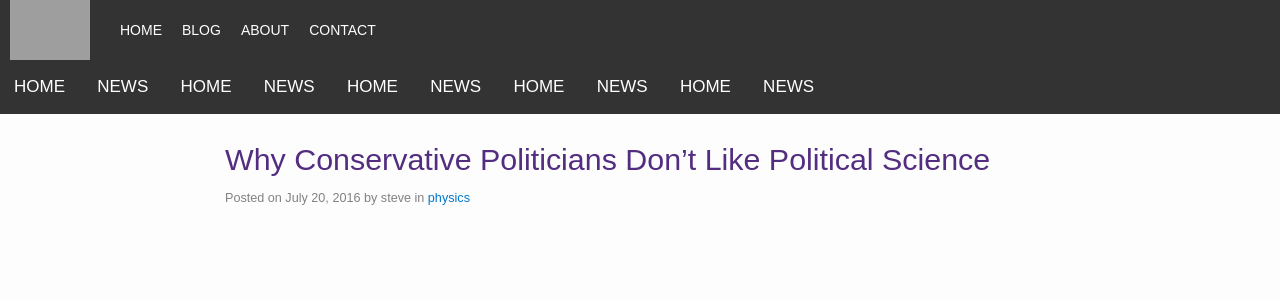
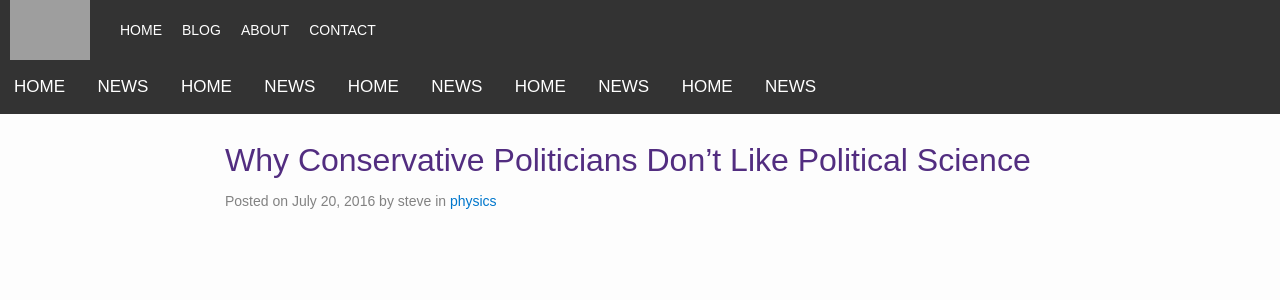
Before and after one commit to Indscience/indscience.github.io, a Jekyll site: the page built from _posts/2016-07-20-hello.md, in a window 1280 px wide. Shown: the top 300 px of the page. Built offline with Jekyll 4.4.1, drawn with Linux system fonts in a browser that asks for light colours; nearby versions of some CDN libraries; some web fonts are replaced; comment, search, counter and statistics services are not loaded; grey boxes are pictures that could not be loaded.

Commit message:
Update main.scss

```diff
--- a/css/main.scss
+++ b/css/main.scss
@@ -7,7 +7,7 @@
 
 // Our variables
 $base-font-family: 'Metrophobic', sans-serif;
-$base-font-size:   .95em;
+$base-font-size:   1em;
 $small-font-size:  $base-font-size * 0.875;
 $base-line-height: 1.5;
 
```
